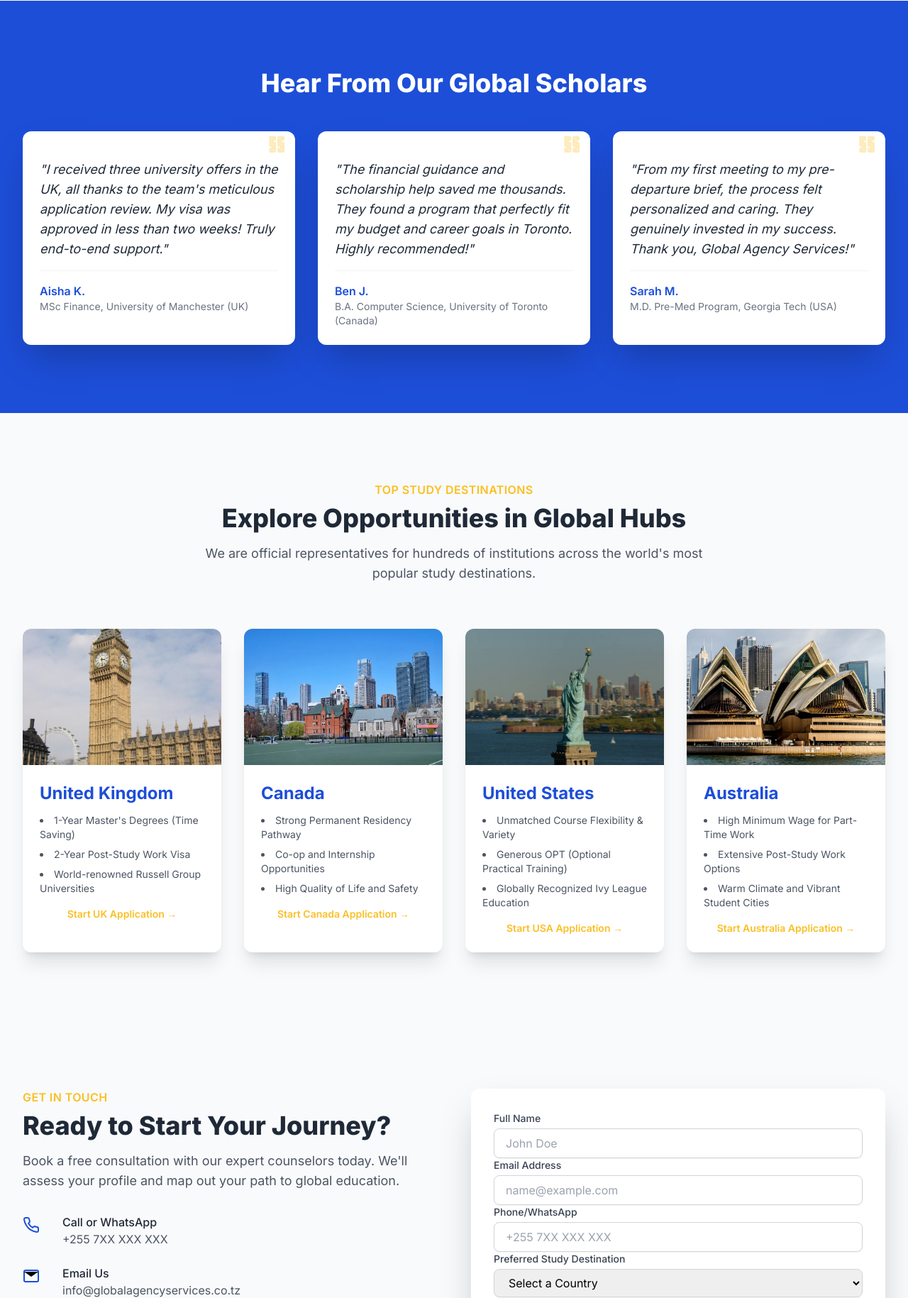
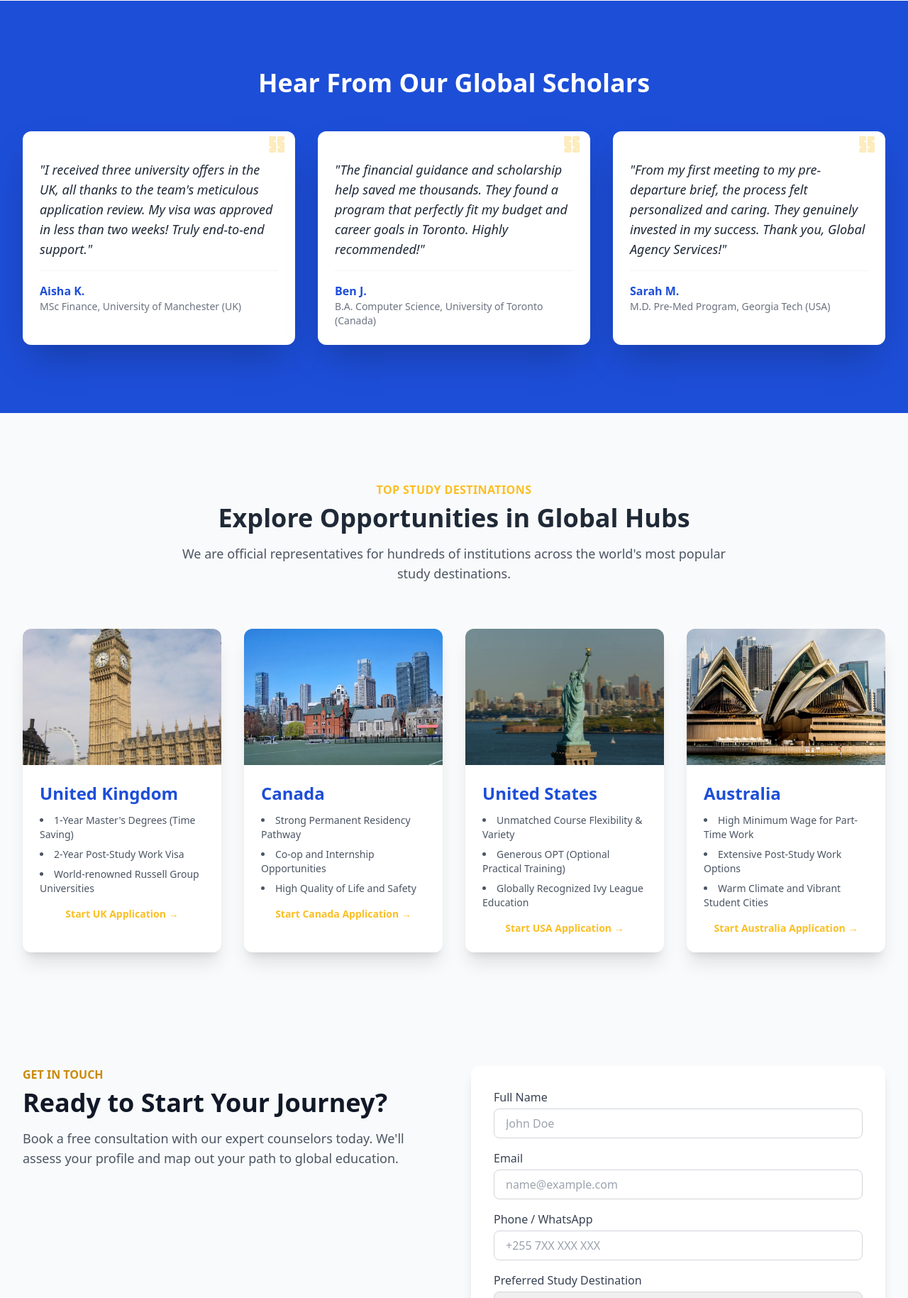
Before and after one commit to eng-mwaweza/Global-agency, a Django app: page / in a window 1280 px wide. Shown: the part 2686-4515 px from the top of the page at 71% size. Run offline with Django 4.2, Linux system fonts and the light colour scheme; some libraries are stand-ins or nearby versions.

Commit message:
Initial commit

```diff
--- a/employee/urls.py
+++ b/employee/urls.py
@@ -1,6 +1,6 @@
 from django.urls import path
 from . import views
-
+app_name = 'employee'
 urlpatterns = [
     path('login/', views.employee_login, name='employee_login'),
     path('dashboard/', views.employee_dashboard, name='employee_dashboard'),
--- a/global_agency/views.py
+++ b/global_agency/views.py
@@ -2,12 +2,27 @@
 from django.shortcuts import render, redirect
 from django.contrib import messages
 from .forms import StudentApplicationForm
+from .forms import ContactMessageForm
 
 def home(request):
     return render(request, 'global_agency/index.html')
 
+
 def contact(request):
-    return render(request, 'global_agency/includes/contact.html', )
+    if request.method == 'POST':
+        form = ContactMessageForm(request.POST)
+        if form.is_valid():
+            form.save()
+            messages.success(request, "✅ Thank you! Your consultation request has been sent successfully.")
+            return redirect('global_agency:contact')  # reload the same page
+        else:
+            messages.error(request, "⚠️ Please correct the errors and try again.")
+    else:
+        form = ContactMessageForm()
+
+    return render(request, 'global_agency/includes/contact.html', {'form': form})
+
+
 
 
 def start_application(request):
--- a/globalagency_project/urls.py
+++ b/globalagency_project/urls.py
@@ -7,7 +7,7 @@ from django.conf.urls.static import static
 urlpatterns = [
     path('admin/', admin.site.urls),
     path('', include('global_agency.urls')),  # include app urls
-path('employee/', include('employee.urls')),
+    path('employee/', include(('employee.urls', 'employee'), namespace='employee')),
 ]
 
 if settings.DEBUG:
--- a/templates/global_agency/includes/contact.html
+++ b/templates/global_agency/includes/contact.html
@@ -1,80 +1,113 @@
-<section id="contact" class="py-16 sm:py-24 bg-gray-50">
-        <div class="max-w-7xl mx-auto px-4 sm:px-6 lg:px-8">
+{% load static %}
+<!DOCTYPE html>
+<html lang="en">
+<head>
+  <meta charset="UTF-8">
+  <meta name="viewport" content="width=device-width, initial-scale=1.0">
+  <title>Book Free Consultation | Global Agency</title>
+  <script src="https://cdn.tailwindcss.com"></script>
+</head>
+<body class="bg-gray-50 font-sans">
+
+  <section class="max-w-7xl mx-auto px-4 sm:px-6 lg:px-8 py-16">
     <div class="lg:grid lg:grid-cols-2 lg:gap-12">
-                <!-- Contact Info Column -->
+
+      <!-- Info Column -->
       <div class="mb-12 lg:mb-0">
-                    <h2 class="text-base font-semibold text-accent-gold tracking-wide uppercase" data-lang-key="contact_subheading">Get In Touch</h2>
-                    <p class="mt-2 text-3xl font-extrabold text-dark-text sm:text-4xl" data-lang-key="contact_heading">
+        <h2 class="text-base font-semibold text-yellow-600 uppercase">Get In Touch</h2>
+        <p class="mt-2 text-3xl font-extrabold text-gray-900 sm:text-4xl">
           Ready to Start Your Journey?
         </p>
-                    <p class="mt-4 text-lg text-gray-600" data-lang-key="contact_body">
+        <p class="mt-4 text-lg text-gray-600">
           Book a free consultation with our expert counselors today. We'll assess your profile and map out your path to global education.
         </p>
-
-                    <div class="mt-8 space-y-6">
-                        <div class="flex items-start flex-row-reverse-on-rtl">
-                            <svg class="flex-shrink-0 w-6 h-6 text-primary-blue mt-1 mr-4 rtl:ml-4 rtl:mr-0" viewBox="0 0 24 24"><path class="icon-svg" d="M22 16.92v3a2 2 0 0 1-2.18 2 19.79 19.79 0 0 1-8.63-3.07 19.5 19.5 0 0 1-3.37-2.66 19.5 19.5 0 0 1-2.66-3.37A19.79 19.79 0 0 1 2 4.18 2 2 0 0 1 4.08 2h3a2 2 0 0 1 2 1.72 12.84 12.84 0 0 0 .7 2.81 2 2 0 0 1-.45 2.11L8.09 9.91a16 16 0 0 0 6 6l1.27-1.27a2 2 0 0 1 2.11-.45 12.84 12.84 0 0 0 2.81.7A2 2 0 0 1 22 16.92z"/></svg>
-                            <div class="ml-4 rtl:mr-4 rtl:ml-0">
-                                <p class="text-base font-medium text-dark-text" data-lang-key="contact_call">Call or WhatsApp</p>
-                                <p class="text-base text-gray-600 ltr-only">+255 7XX XXX XXX</p>
-                            </div>
-                        </div>
-                        <div class="flex items-start flex-row-reverse-on-rtl">
-                            <svg class="flex-shrink-0 w-6 h-6 text-primary-blue mt-1 mr-4 rtl:ml-4 rtl:mr-0" viewBox="0 0 24 24"><path class="icon-svg" d="M4 4h16c1.1 0 2 .9 2 2v12c0 1.1-.9 2-2 2H4c-1.1 0-2-.9-2-2V6c0-1.1.9-2 2-2z"/><path d="m22 6-10 7L2 6"/></svg>
-                            <div class="ml-4 rtl:mr-4 rtl:ml-0">
-                                <p class="text-base font-medium text-dark-text" data-lang-key="contact_email_us">Email Us</p>
-                                <p class="text-base text-gray-600 ltr-only">info@globalagencyservices.co.tz</p>
-                            </div>
-                        </div>
-                        <div class="flex items-start flex-row-reverse-on-rtl">
-                            <svg class="flex-shrink-0 w-6 h-6 text-primary-blue mt-1 mr-4 rtl:ml-4 rtl:mr-0" viewBox="0 0 24 24"><path class="icon-svg" d="M12 22s8-4 8-10V5l-8-3-8 3v7c0 6 8 10 8 10z"/></svg>
-                            <div class="ml-4 rtl:mr-4 rtl:ml-0">
-                                <p class="text-base font-medium text-dark-text" data-lang-key="contact_visit">Visit Our Office</p>
-                                <p class="text-base text-gray-600">Oil Com Building, Nyerere Road, Dar es Salaam, Tanzania</p>
-                            </div>
-                        </div>
-                    </div>
       </div>
 
-                <!-- Contact Form Column -->
-                <div class="bg-white p-8 rounded-xl shadow-2xl">
+      <!-- Form Column -->
+      <div class="bg-white p-8 rounded-xl shadow-lg">
+
+        <!-- Success Message -->
+        {% if messages %}
+          {% for message in messages %}
+            <div class="mb-4 p-4 rounded bg-green-100 text-green-800">{{ message }}</div>
+          {% endfor %}
+        {% endif %}
+
         <form action="{% url 'global_agency:contact' %}" method="POST">
           {% csrf_token %}
-                        <div>
-                            <label for="full-name" class="block text-sm font-medium text-gray-700" data-lang-key="form_name">Full Name</label>
-                            <input type="text" name="name" id="name" class="mt-1 block w-full px-4 py-2 border border-gray-300 rounded-lg shadow-sm focus:ring-primary-blue focus:border-primary-blue transition duration-150" data-lang-key="form_placeholder_name" placeholder="John Doe" required>
+
+          <!-- Full Name -->
+          <div class="mb-4">
+            <label for="id_name" class="block text-gray-700 font-medium">Full Name</label>
+            <input type="text" name="name" id="id_name"
+                   class="mt-1 block w-full px-4 py-2 border border-gray-300 rounded-lg focus:ring-yellow-400 focus:border-yellow-400"
+                   placeholder="John Doe" value="{{ form.name.value|default_if_none:'' }}">
+            {% if form.name.errors %}
+              <p class="text-red-500 text-sm mt-1">{{ form.name.errors.0 }}</p>
+            {% endif %}
           </div>
-                        <div>
-                            <label for="email" class="block text-sm font-medium text-gray-700" data-lang-key="form_email">Email Address</label>
-                            <input type="email" name="email" id="email" name="email" class="mt-1 block w-full px-4 py-2 border border-gray-300 rounded-lg shadow-sm focus:ring-primary-blue focus:border-primary-blue transition duration-150 ltr-only" placeholder="name@example.com" required>
+
+          <!-- Email -->
+          <div class="mb-4">
+            <label for="id_email" class="block text-gray-700 font-medium">Email</label>
+            <input type="email" name="email" id="id_email"
+                   class="mt-1 block w-full px-4 py-2 border border-gray-300 rounded-lg focus:ring-yellow-400 focus:border-yellow-400"
+                   placeholder="name@example.com" value="{{ form.email.value|default_if_none:'' }}">
+            {% if form.email.errors %}
+              <p class="text-red-500 text-sm mt-1">{{ form.email.errors.0 }}</p>
+            {% endif %}
           </div>
-                        <div>
-                            <label for="phone" class="block text-sm font-medium text-gray-700" data-lang-key="form_phone">Phone/WhatsApp</label>
-                            <input type="tel" name="phone" id="phone" name="phone" class="mt-1 block w-full px-4 py-2 border border-gray-300 rounded-lg shadow-sm focus:ring-primary-blue focus:border-primary-blue transition duration-150 ltr-only" placeholder="+255 7XX XXX XXX" required>
+
+          <!-- Phone -->
+          <div class="mb-4">
+            <label for="id_phone" class="block text-gray-700 font-medium">Phone / WhatsApp</label>
+            <input type="tel" name="phone" id="id_phone"
+                   class="mt-1 block w-full px-4 py-2 border border-gray-300 rounded-lg focus:ring-yellow-400 focus:border-yellow-400"
+                   placeholder="+255 7XX XXX XXX" value="{{ form.phone.value|default_if_none:'' }}">
+            {% if form.phone.errors %}
+              <p class="text-red-500 text-sm mt-1">{{ form.phone.errors.0 }}</p>
+            {% endif %}
           </div>
-                        <div>
-                            <label for="destination" class="block text-sm font-medium text-gray-700" data-lang-key="form_destination">Preferred Study Destination</label>
-                            <select id="destination" name="destination" class="mt-1 block w-full px-4 py-2 border border-gray-300 rounded-lg shadow-sm focus:ring-primary-blue focus:border-primary-blue transition duration-150" required>
-                                <option value="" data-lang-key="form_select_country">Select a Country</option>
-                                <option value="UK">United Kingdom</option>
-                                <option value="Canada">Canada</option>
-                                <option value="USA">United States</option>
-                                <option value="Australia">Australia</option>
-                                <option value="Germany">Germany</option>
-                                <option value="Other">Other/Not Sure</option>
+
+          <!-- Destination -->
+          <div class="mb-4">
+            <label for="id_destination" class="block text-gray-700 font-medium">Preferred Study Destination</label>
+            <select name="destination" id="id_destination"
+                    class="mt-1 block w-full px-4 py-2 border border-gray-300 rounded-lg focus:ring-yellow-400 focus:border-yellow-400">
+              <option value="">Select a Country</option>
+              <option value="UK" {% if form.destination.value == "UK" %}selected{% endif %}>United Kingdom</option>
+              <option value="Canada" {% if form.destination.value == "Canada" %}selected{% endif %}>Canada</option>
+              <option value="USA" {% if form.destination.value == "USA" %}selected{% endif %}>United States</option>
+              <option value="Australia" {% if form.destination.value == "Australia" %}selected{% endif %}>Australia</option>
+              <option value="Germany" {% if form.destination.value == "Germany" %}selected{% endif %}>Germany</option>
+              <option value="Other" {% if form.destination.value == "Other" %}selected{% endif %}>Other/Not Sure</option>
             </select>
+            {% if form.destination.errors %}
+              <p class="text-red-500 text-sm mt-1">{{ form.destination.errors.0 }}</p>
+            {% endif %}
           </div>
-                        <div>
-                            <label for="message" class="block text-sm font-medium text-gray-700" data-lang-key="form_message">How can we help you?</label>
-                            <textarea id="message" name="message" rows="3" class="mt-1 block w-full px-4 py-2 border border-gray-300 rounded-lg shadow-sm focus:ring-primary-blue focus:border-primary-blue transition duration-150" data-lang-key="form_placeholder_message" placeholder="Tell us about your educational background and goals."></textarea>
+
+          <!-- Message -->
+          <div class="mb-4">
+            <label for="id_message" class="block text-gray-700 font-medium">Message</label>
+            <textarea name="message" id="id_message" rows="4"
+                      class="mt-1 block w-full px-4 py-2 border border-gray-300 rounded-lg focus:ring-yellow-400 focus:border-yellow-400"
+                      placeholder="Tell us about your educational background and goals.">{{ form.message.value|default_if_none:'' }}</textarea>
+            {% if form.message.errors %}
+              <p class="text-red-500 text-sm mt-1">{{ form.message.errors.0 }}</p>
+            {% endif %}
           </div>
-                        <div>
-                            <button type="submit" class="w-full flex justify-center py-3 px-4 border border-transparent rounded-full shadow-lg text-base font-semibold text-white bg-accent-gold hover:bg-amber-500 transition duration-300 transform hover:scale-[1.01]" data-lang-key="form_button">
+
+          <button type="submit"
+                  class="w-full py-3 px-4 rounded-full bg-yellow-500 hover:bg-yellow-600 text-white font-semibold transition">
             Send Message & Book Consultation
           </button>
-                        </div>
+
         </form>
       </div>
-            </div>
+
     </div>
   </section>
+
+</body>
+</html>
--- a/templates/global_agency/includes/navbar.html
+++ b/templates/global_agency/includes/navbar.html
@@ -26,7 +26,8 @@
                             <a href="#destinations" class="hover:text-primary-blue transition duration-150" data-lang-key="nav_destinations">Destinations</a>
                             <a href="#success" class="hover:text-primary-blue transition duration-150" data-lang-key="nav_success">Success Stories</a>
 
-                            <li><a href="{% url 'employee_login' %}">Employee Login</a></li>
+                            <li><a href="{% url 'employee:employee_login' %}">Employee Login</a></li>
+
                             <a href="#contact" class="bg-primary-blue text-white px-3 py-1 rounded-full text-sm font-semibold shadow-lg hover:bg-blue-800 transition duration-300" data-lang-key="nav_consult">
                                 Book Free Consult
                             </a>
```
Also changed, not shown: employee/templates/employee/dashboard.html (+10 -10 lines), employee/views.py (+16 -17 lines), global_agency/forms.py (+8 -3 lines), global_agency/models.py (+9 -7 lines), db.sqlite3, employee/migrations/0002_delete_contactmessage.py (added), global_agency/migrations/0003_contactmessage_destination.py (added), global_agency/migrations/0004_alter_contactmessage_message.py (added). Lines whose indentation alone changed are shown as unchanged.
